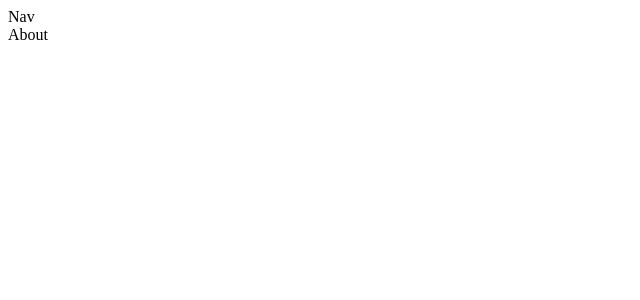
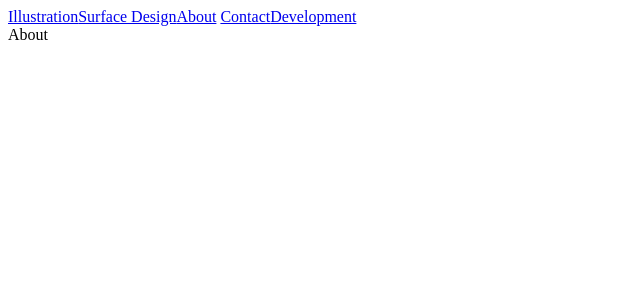
Before and after one commit to oliviaamiller/portfolio, a React app: page /about in a window 1280 px wide. Shown: the top 300 px of the page, without its empty margins (0-640 px from the left). Built offline with nearby package versions, Linux system fonts and the light colour scheme.

Commit message:
added NavLinks to Nav.jsx

```diff
--- a/src/components/Nav.jsx
+++ b/src/components/Nav.jsx
@@ -1,7 +1,22 @@
-import React from 'react'
+import { NavLink } from 'react-router-dom';
 
 export default function Nav() {
   return (
-    <div>Nav</div>
+    <div>
+      <NavLink exact to ="/illustration">
+        Illustration
+      </NavLink>
+      <NavLink exact to ="/surface-design">
+        Surface Design
+      </NavLink>
+      <NavLink exact to ="/about">
+        About
+      </NavLink> <NavLink exact to ="/contact">
+        Contact
+      </NavLink>
+      <NavLink exact to ="/dev">
+        Development
+      </NavLink>
+    </div>
   )
 }
```
